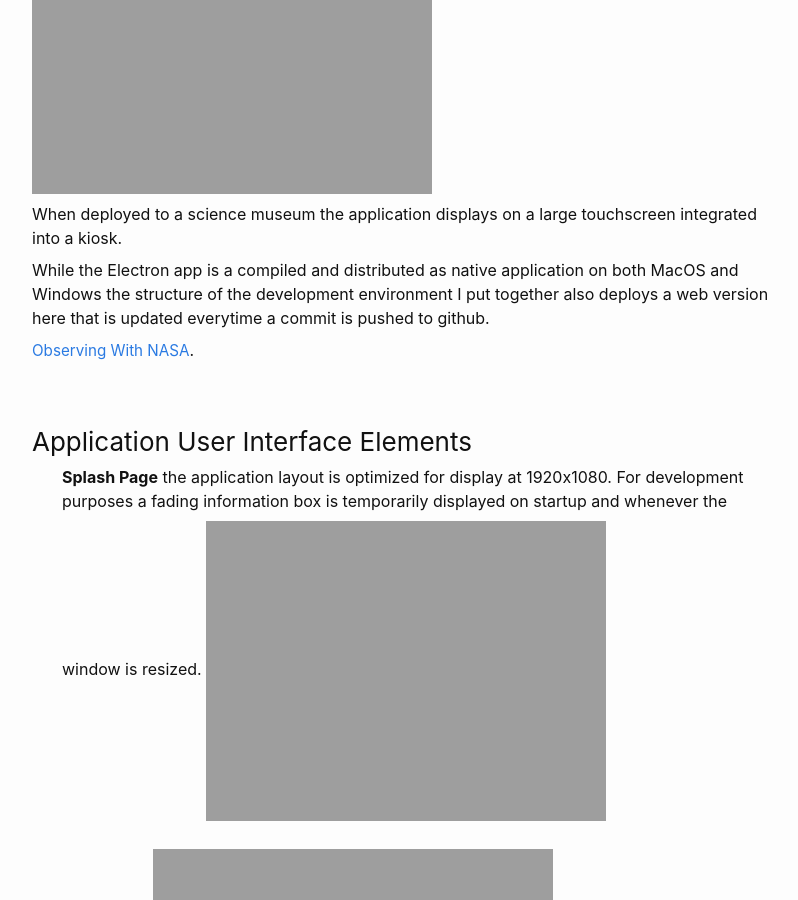
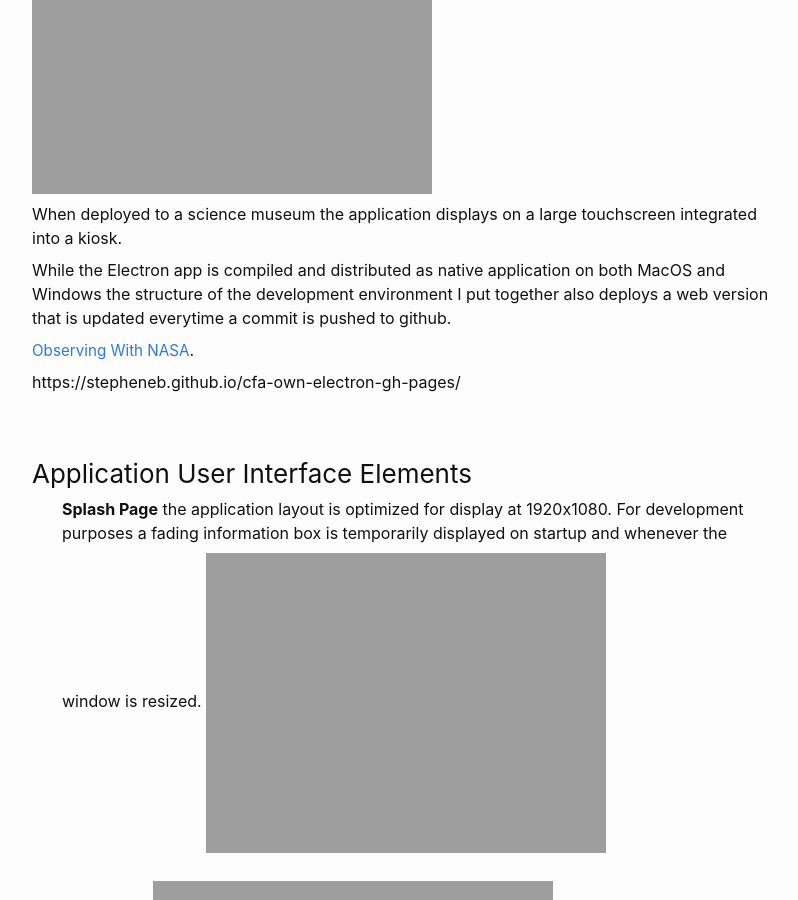
Before and after one commit to learnmaketeachshare/learnmaketeachshare.github.io, a Jekyll site: the page built from _posts/2022-07-15-cfa-owns-electron.markdown, in a window 1280 px wide and 900 px high, scrolled down 467 px. Shown: the whole window, without its empty margins (238-1036 px from the left). Built offline with Jekyll 4.4.1, drawn with Linux system fonts in a browser that asks for light colours.

Commit message:
debugging new cfa link

```diff
--- a/_posts/2022-07-15-cfa-owns-electron.markdown
+++ b/_posts/2022-07-15-cfa-owns-electron.markdown
@@ -22,12 +22,14 @@ telescopes in the
 When deployed to a science museum the application displays on a
 large touchscreen integrated into a kiosk.
 
-While the Electron app is a compiled and distributed as native application
+While the Electron app is compiled and distributed as native application
 on both MacOS and Windows the structure of the development environment I put
-together also deploys a web version here that is updated everytime a commit
+together also deploys a web version that is updated everytime a commit
 is pushed to github.
 
 [Observing With NASA](https://stepheneb.github.io/cfa-own-electron-gh-pages/).
+
+https://stepheneb.github.io/cfa-own-electron-gh-pages/
 
 ### Application User Interface Elements
 
```
